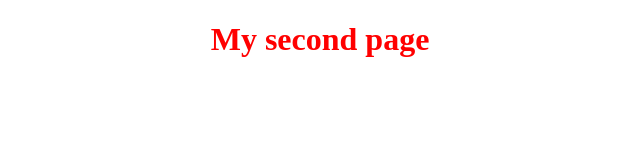
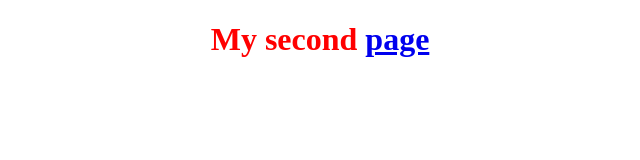
Before and after one commit to GeekHub-FrontEnd-CMS-Online-8/Dukhnov-home-work, a plain HTML site: page index1.html in a window 1280 px wide. Shown: the whole page, without its empty margins (320-960 px from the left). Drawn offline with Linux system fonts and the light colour scheme.

Commit message:
error correction

```diff
--- a/index1.html
+++ b/index1.html
@@ -6,6 +6,7 @@
 	<link rel="stylesheet" href="css/style.css">
 </head>
 <body>
-	<h1>My second page</h1>
+	<h1>My second <a href="index.html">page</a></h1>
+
 </body>
 </html>
```
